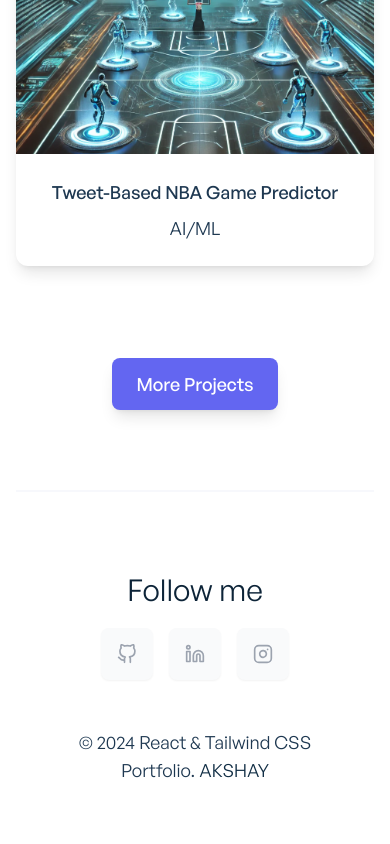
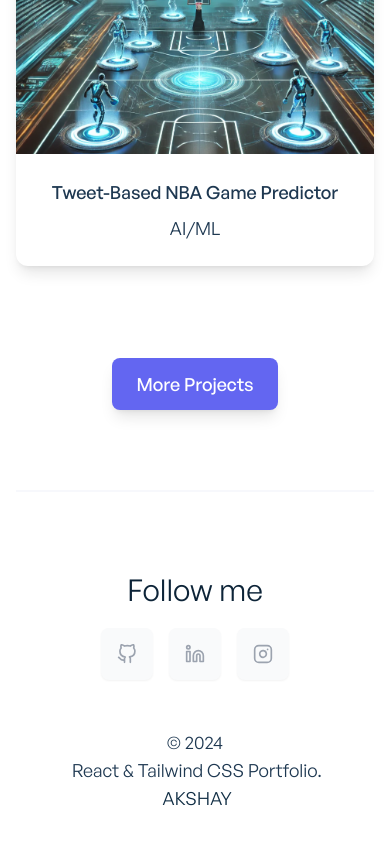
Before and after one commit to AkshayPappu/akshaypappu.github.io, a React (Create React App) app: page / in a window 390 px wide. Shown: the part 3699-4543 px from the top of the page. Before the commit the page ends 4515 px from the top, so only its background shows below. Built offline with nearby package versions, Linux system fonts and the light colour scheme.

Commit message:
edited avalon link and footer

```diff
--- a/src/components/shared/AppFooterCopyright.jsx
+++ b/src/components/shared/AppFooterCopyright.jsx
@@ -1,23 +1,21 @@
 function AppFooterCopyright() {
 	return (
 		<div className="font-general-regular flex justify-center items-center text-center">
-			<div className="text-lg text-ternary-dark dark:text-ternary-light">
+			<div className="text-lg text-ternary-dark dark:text-ternary-light lg:flex md:flex sm:flex-col items-center">
 				&copy; {new Date().getFullYear()}
-				<a
-					href="https://github.com/realstoman/react-tailwindcss-portfolio"
+				<p
 					target="__blank"
-					className="hover:underline hover:text-indigo-600 dark:hover:text-indigo-300 ml-1 duration-500"
+					className="ml-1 duration-500"
 				>
-					React & Tailwind CSS Portfolio
-				</a>
-				.
-				<a
-					href="https://stoman.me"
+					React & Tailwind CSS Portfolio.
+				</p>
+				<p
+
 					target="__blank"
-					className="text-secondary-dark dark:text-secondary-light font-medium uppercase hover:underline hover:text-indigo-600 dark:hover:text-indigo-300 ml-1 duration-500"
+					className="text-secondary-dark dark:text-secondary-light font-medium uppercase ml-1 duration-500"
 				>
 					Akshay
-				</a>
+				</p>
 			</div>
 		</div>
 	);
--- a/src/data/aboutMeData.js
+++ b/src/data/aboutMeData.js
@@ -1,7 +1,7 @@
 export const aboutMeData = [
 	{
 		id: 1,
-		bio: 'Hey, I’m Akshay Pappu, a software engineer and student at Virginia Tech. I’m passionate about cloud computing, machine learning, and tackling full-stack projects. Whether I’m developing apps or working on backend systems, I love diving into challenges and solving complex problems.'
+		bio: 'Hey! I’m Akshay Pappu, a software engineer and student at Virginia Tech. I’m passionate about cloud computing and machine learning, and I love tackling full-stack projects. Whether I’m developing apps or working on backend systems, I love diving into challenges and solving complex problems.'
 	},
 	{
 		id: 2,
--- a/src/data/projects.js
+++ b/src/data/projects.js
@@ -21,7 +21,7 @@ export const projectsData = [
 		title: 'Avalon',
 		category: 'Web Application/AI/ML',
 		img: AvalonImage,
-		link: 'https://avalonnextdemo.vercel.app/login'
+		link: 'https://www.getavalon.io/'
 	},
 	{
 		id: 3,
```
